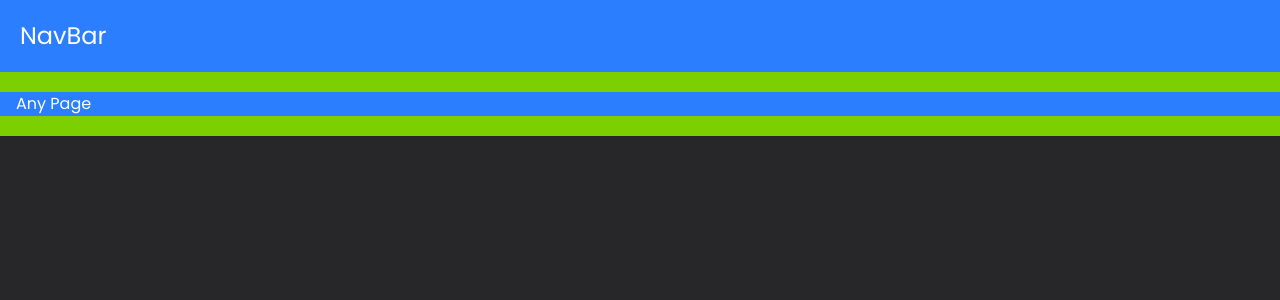
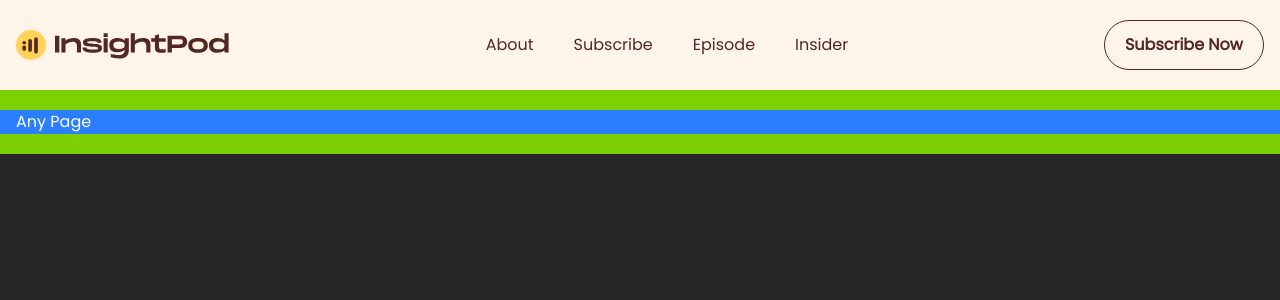
Before and after one commit to Asionsolver/insight-pod, a React (Vite) app: page / in a window 1280 px wide. Shown: the top 300 px of the page. Built offline with nearby package versions, Linux system fonts and the light colour scheme; a web font is replaced by a local one.

Commit message:
Section: Navbar component complete

```diff
--- a/src/components/navbar.jsx
+++ b/src/components/navbar.jsx
@@ -1,5 +1,35 @@
+import { images } from "../assets/assets";
+
 const NavBar = () => {
-  return <div className="p-5 bg-blue-500 text-2xl text-white">NavBar</div>;
+  return (
+    <div className="py-5 bg-prime-white text-prime-brown">
+      <div className="px-4 centered-row justify-between">
+        {/* Logo */}
+        <div className="">
+          <img src={images.logo} alt="logo" className="" />
+        </div>
+        {/* Links: In Desktop Only */}
+        <ul className="hidden md:centered-row gap-4 lg:gap-10 font-medium cursor-pointer">
+          {["About", "Subscribe", "Episode", "Insider"].map((item, index) => {
+            return (
+              <li
+                key={index}
+                className="hover:font-semibold hover:-translate-y-1 transition-all duration-200 ease-out"
+              >
+                {item}
+              </li>
+            );
+          })}
+        </ul>
+        {/* Menu Icon: In Mobile Only */}
+        <img src={images.menu} alt="menu_icon" className="md:hidden" />
+        {/* Subscribe */}
+        <div className="hidden md:block px-5 py-3 rounded-full border border-prime-brown cursor-pointer hover:bg-prime-brown hover:text-zinc-50 hover:-translate-y-1 transition-all duration-300 ease-out hover:shadow-xl  hover:shadow-amber-100">
+          <span className="font-semibold">Subscribe Now</span>
+        </div>
+      </div>
+    </div>
+  );
 };
 
 export default NavBar;
```
